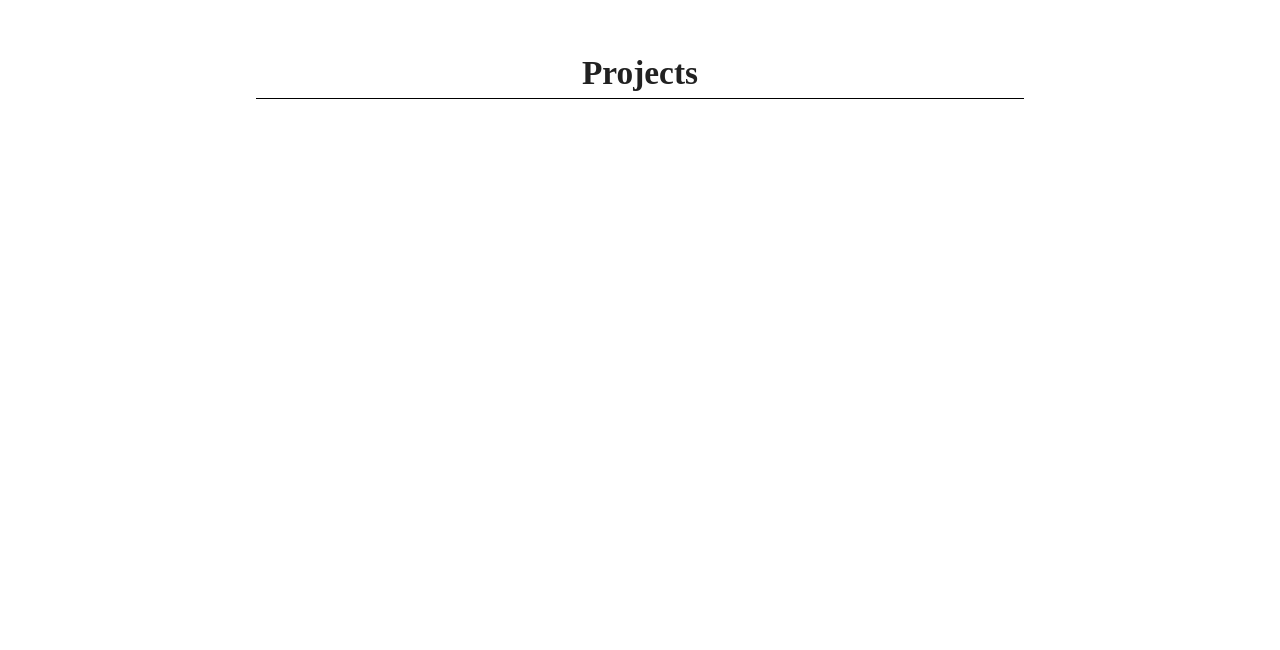
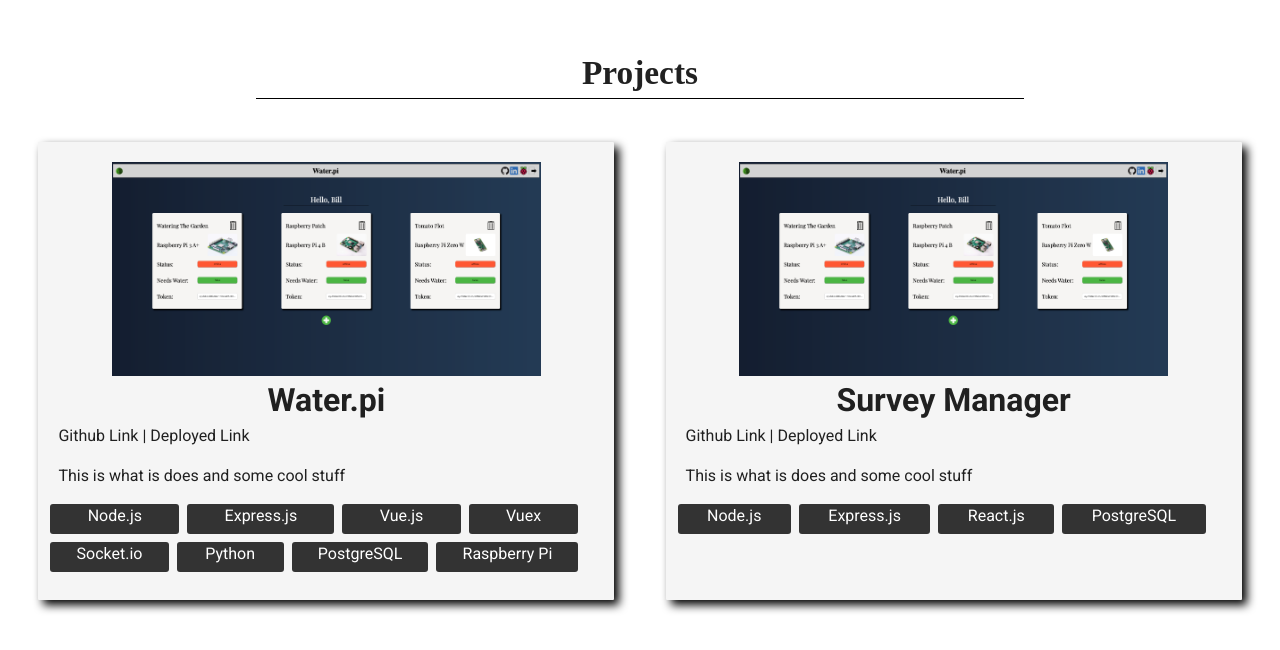
Before and after one commit to ethancollins0/PersonalSite, a Vue app: page / in a window 1280 px wide. Shown: the part 1946-2596 px from the top of the page. Built offline with nearby package versions, Linux system fonts and the light colour scheme.

Commit message:
styling for projects and fixes issue with navbar becoming fixed on mobile

```diff
--- a/src/App.vue
+++ b/src/App.vue
@@ -34,6 +34,6 @@
 <style lang="scss">
   #app {
     background: #fff;
-    width: calc(100vw);
+    width: 100%;
   }
 </style>
--- a/src/components/About.vue
+++ b/src/components/About.vue
@@ -12,7 +12,10 @@
 
 <script>
     export default {
-
+        mounted(){
+            let about = document.querySelector('#navbar').getBoundingClientRect()
+            console.log('top:', about.top, 'view-height:', screen.height)
+        }
     }
 </script>
 
@@ -73,9 +76,16 @@
 
     @media screen and (max-width: 600px) {
         .about {
-            .about-content {
-                display: flex;
-                flex-direction: column;
+            .about-container {
+                .about-content {
+                    display: flex;
+                    flex-direction: column;
+
+                    p {
+                        width: 100%;
+                        font-size: 14px;
+                    }
+                }
             }
         }
     }
--- a/src/components/Dropdown.vue
+++ b/src/components/Dropdown.vue
@@ -3,7 +3,7 @@
     <v-menu offset-y>
       <template v-slot:activator="{ on }">
         <v-btn
-          color="black"
+          color="primary"
           v-on="on"
           outlined
         >
@@ -14,7 +14,7 @@
         <v-list-item
           v-for="(item, index) in items"
           :key="index"
-          @click="handleClick(item.route)"
+          @click="console.log(item.title)"
         >
           <v-list-item-title>{{ item.title }}</v-list-item-title>
         </v-list-item>
@@ -27,10 +27,11 @@
   export default {
     data: () => ({
       items: [
-        { title: 'About', route: '/about' },
-        { title: 'Projects', route: '/projects' },
-        { title: 'Blogs', route: '/blogs'  },
-        { title: 'Contact', route: '/contact'},
+        { title: 'Home'},
+        { title: 'About'},
+        { title: 'Projects'},
+        { title: 'Blogs'},
+        { title: 'Contact'},
       ],
     }),
     methods: {
--- a/src/components/Intro.vue
+++ b/src/components/Intro.vue
@@ -31,6 +31,15 @@
         justify-content: center;
         border-bottom: 1px solid black;
 
+        h1 {
+            text-align: center;
+        }
+
+        h2 {
+            text-align: center;
+        }
+
+
         .highlight {
             color: red;
         }
--- a/src/components/Navbar.vue
+++ b/src/components/Navbar.vue
@@ -1,18 +1,21 @@
 <template>
         <nav class='navbar' id='navbar'>
             <div class='navbar-container' v-bind:class="{ fixed: belowRange }">
-                <ul>
+                <ul v-if="this.mobile == false">
                     <li @click='handleClick' v-bind:class="{ active: siteSection == 'home' }" name='home'>Home</li>
                     <li @click='handleClick' v-bind:class="{ active: siteSection == 'about' }" name='about'>About</li>
                     <li @click='handleClick' v-bind:class="{ active: siteSection == 'projects' }" name='projects'>Projects</li>
                     <li @click='handleClick' v-bind:class="{ active: siteSection == 'blogs' }" name='blogs'>Blogs</li>
                     <li @click='handleClick' v-bind:class="{ active: siteSection == 'contact' }" name='contact'>Contact</li>
                 </ul>
+                <Dropdown v-if="this.mobile" />
             </div>
         </nav>
 </template>
 
 <script>
+    import Dropdown from '../components/Dropdown'
+
     export default {
         methods: {
             handleClick(event){
@@ -21,10 +24,12 @@
                 name == 'about'
                     ? document.querySelector('#navbar').scrollIntoView({ behavior: 'smooth' })
                     : document.querySelector(`#${event.target.getAttribute('name')}`).scrollIntoView({ behavior: 'smooth' })
+                setTimeout(() => {
+                    console.log(screen.height, window.pageYOffset)
+                }, 3000)
             },
             handleScroll(){
-                console.log(this.belowRange)
-                if (window.pageYOffset >= this.$store.state.viewheight){
+                if (document.querySelector('#navbar').getBoundingClientRect().top <= 0){
                     this.belowRange = true
                 } else {
                     this.belowRange = false
@@ -32,30 +37,56 @@
                 this.checkComponent()
             },
             checkComponent(){
-
+                let names = ['projects', 'about', 'home'] //add blogs and contact
+                let selected = ''
+                names.map(name => {
+                    let pixels = 1
+                    name == 'about'
+                        ? pixels = document.querySelector(`#navbar`).getBoundingClientRect().top
+                        : pixels = document.querySelector(`#${name}`).getBoundingClientRect().top
+                    if (pixels <= 1){
+                        if (selected == ''){
+                            selected = name
+                            this.$store.commit('siteSection', selected)
+                        }
+                    }
+                })
+            },
+            checkMobile(){
+                screen.width <= 600
+                    ? this.mobile = true
+                    : this.mobile = false
             }
         },
         data(){
             return {
-                belowRange: false
+                belowRange: false,
+                mobile: false,
             }
         },
         computed: {
             siteSection(){
                 return this.$store.state.siteSection
-            },
+            }
         },
         mounted(){
             window.addEventListener('scroll', this.handleScroll)
-            if (window.pageYOffset >= this.viewheight){
+            if (window.pageYOffset >= screen.height - 53){
                 this.belowRange = true
             } else {
                 this.belowRange = false
             }
+            this.checkMobile()
+        },
+        updated(){
+            this.checkMobile()
         },
         destroyed(){
             window.removeEventListener('scroll', this.handleScroll)
         },
+        components: {
+            Dropdown
+        }
     }
 </script>
 
--- /dev/null
+++ b/src/components/Project.vue
@@ -0,0 +1,69 @@
+<template>
+    <div class='project'>  <!-- hover to reveal cool features, flip card -->
+        <div class='project-title'>
+            <img src='@/assets/water.pi.png' />
+            <h1>{{project.title}}</h1>
+        </div>
+        <div class='project-info'>
+            <p>Github Link | Deployed Link</p>
+            <p>This is what is does and some cool stuff</p>
+        </div>
+        <div class='project-masonry'>
+            <div class='project-brick' v-for="(technology, index) in project.technologies" :key="index">{{ technology }}</div>
+        </div>
+    </div>
+</template>
+
+<script>
+    export default {
+        props: {
+            project: Object
+        },
+        mounted(){
+            console.log(this.project)
+        }
+    }
+</script>
+
+<style lang="scss">
+    .project {
+        flex-flow: row wrap;
+        min-width: 250px;
+        border-radius: 1px;
+        box-shadow: 5px 5px 10px black;
+        margin: 1vw;
+        padding: 20px;
+        width: 45%;
+        background-color: #f5f5f5;
+        display: flex;
+        flex-direction: column;
+        align-content: center;
+        .project-title {
+            display: flex;
+            flex-direction: column;
+            align-items: center;
+            img {
+                height: auto;
+                width: 80%;
+            }
+        }
+
+        .project-masonry {
+            display: flex;
+            flex-flow: row wrap;
+            margin-left: -8px;
+            width: 100%;
+
+            .project-brick {
+                text-align: center;
+                border-radius: 3px;
+                background: #333;
+                color: #fff;
+                flex: auto;
+                height: 30px;
+                min-width: 20%;
+                margin: 0 8px 8px 0;
+            }
+        }
+    }
+</style>
--- a/src/components/Projects.vue
+++ b/src/components/Projects.vue
@@ -6,21 +6,23 @@
                 <h1 >Projects</h1>
             </div>
             <div class='projects-container'>
-
+                <Project :project="project" v-for="(project, index) in projects" :key="index"/>
             </div>
         </div>
     </div>
 </template>
 
 <script>
+    import Project from './Project'
+
     export default {
-        data: () => {
-            return {
-                test: false
+        computed: {
+            projects(){
+                return this.$store.state.projects
             }
         },
-        mounted(){
-            console.log(this.test)
+        components: {
+            Project
         }
     }
 </script>
@@ -29,6 +31,7 @@
     .projects {
         display: flex;
         flex-direction: column;
+        flex-wrap: wrap;
         align-items: center;
         height: calc(100vh + 53px);
 
@@ -50,6 +53,7 @@
                 justify-items: center;
                 width: 60%;
                 border-bottom: 1px solid black;
+                margin-bottom: 30px;
 
                 h1 {
                     font-size: 25pt;
@@ -58,7 +62,10 @@
             }
 
             .projects-container {
-                width: 80%;
+                display: flex;
+                flex-flow: row wrap;
+                justify-content: space-evenly;
+                width: 100%;
             }
         }
     }
--- a/src/store/index.js
+++ b/src/store/index.js
@@ -15,7 +15,7 @@ export default new Vuex.Store({
         github: 'https://github.com/ethancollins0/capstone-frontend',
         image_url: '@/assets/water_pi.jpg',
         demo: 'https://capstone-frontend.firebaseapp.com/login',
-        technologies: ['Node.js,', 'Express.js,', 'Vue.js,', 'Vuex,', 'Socket.io,', 'Python,', 'PostgreSQL,', 'Raspberry Pi', ]
+        technologies: ['Node.js', 'Express.js', 'Vue.js', 'Vuex', 'Socket.io', 'Python', 'PostgreSQL', 'Raspberry Pi', ]
       },
       {
         title: 'Survey Manager',
@@ -23,7 +23,7 @@ export default new Vuex.Store({
         github: 'https://github.com/ethancollins0/mod-4-frontend',
         image_url: '@/assets/water_pi.jpg',
         demo: 'https://survey-manager-9c175.firebaseapp.com/login',
-        technologies: ['Node.js,', 'Express.js,', 'React.js,', 'PostgreSQL']
+        technologies: ['Node.js', 'Express.js', 'React.js', 'PostgreSQL']
       },
     ]
   },
```
Also changed, not shown: src/assets/water.pi.png (added).
